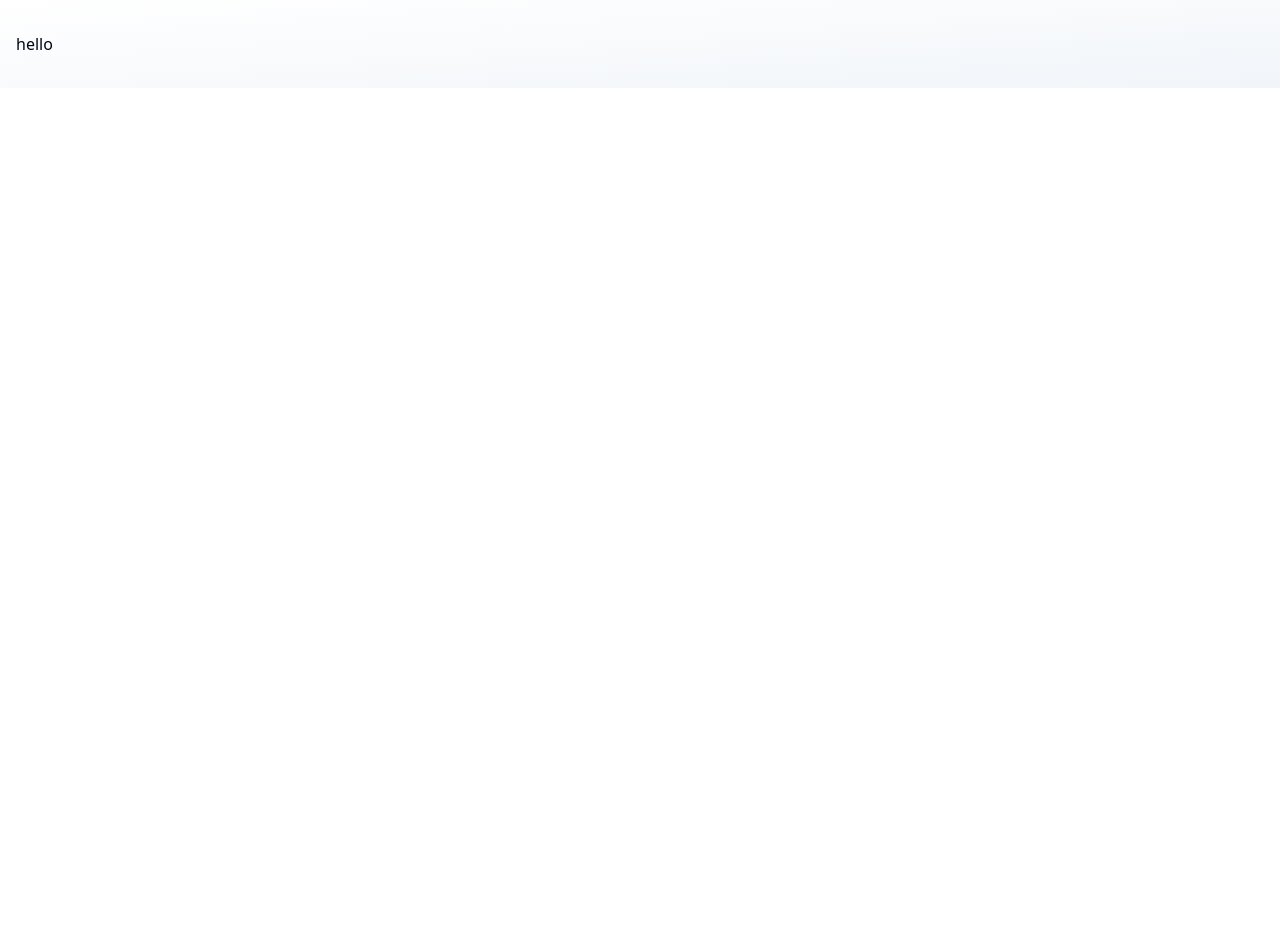
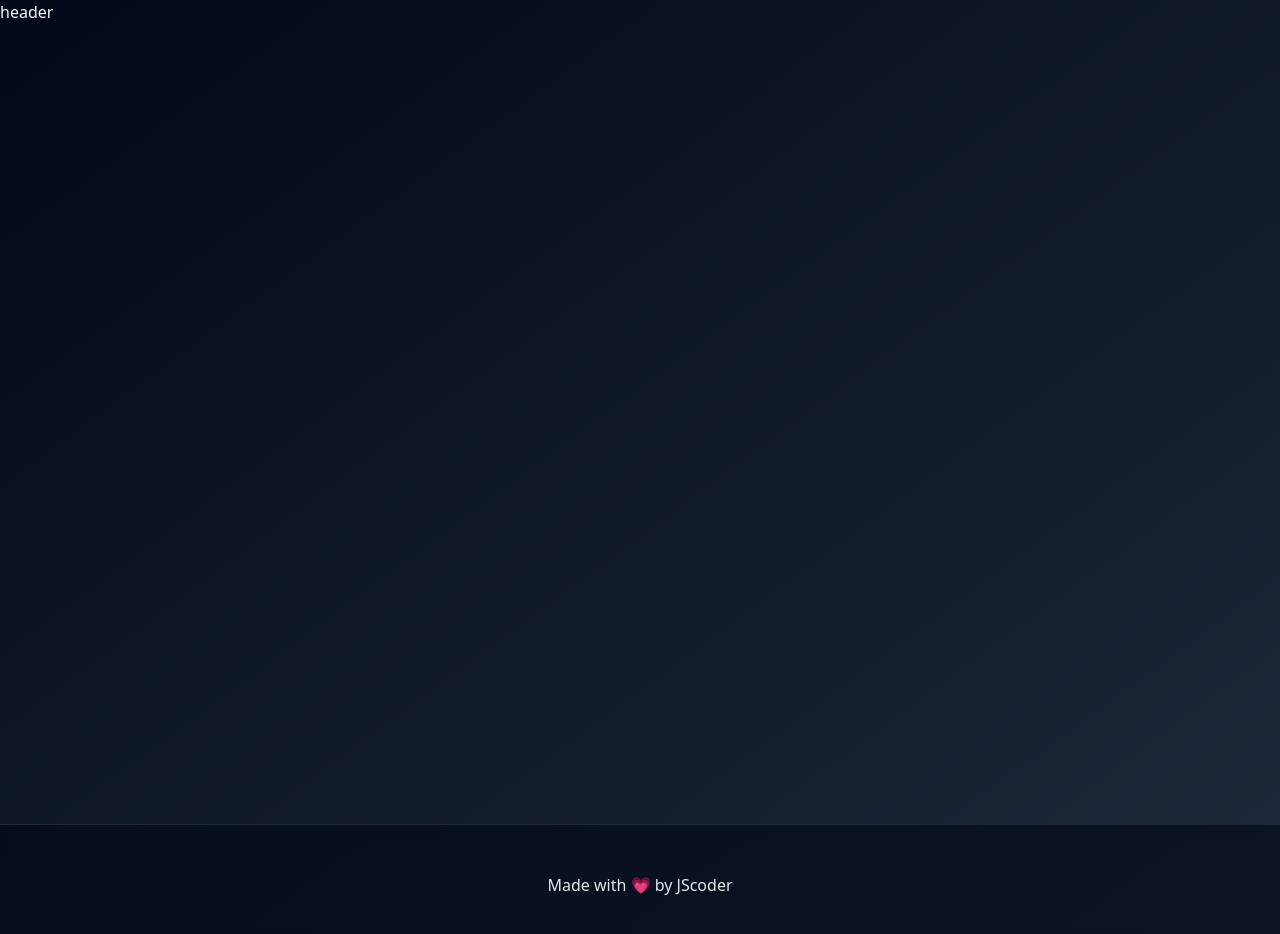
Before and after one commit to JScoder4005/Climate, a React (Vite) app: page /city/1 in a window 1280 px wide. Shown: the top 934 px of the page. Before the commit the page ends 800 px from the top, so only its background shows below. Built offline with nearby package versions, Linux system fonts and the light colour scheme.

Commit message:
Created Theme-provider for light and dark mode by using ShadCn... Created new component and updated routes

```diff
--- a/src/App.tsx
+++ b/src/App.tsx
@@ -1,10 +1,20 @@
-import { BrowserRouter } from 'react-router-dom';
+import { BrowserRouter, Route, Routes } from 'react-router-dom';
 import './App.css';
 import Layout from './components/layout';
+import { ThemeProvider } from './components/context/theme-provider';
+import WeatherDashboard from './pages/weather-dashboard';
+import CityPage from './pages/city-page';
 function App() {
   return (
     <BrowserRouter>
-      <Layout>hello</Layout>
+      <ThemeProvider defaultTheme="dark">
+        <Layout>
+          <Routes>
+            <Route path="/" element={<WeatherDashboard />} />
+            <Route path="/city/:cityName" element={<CityPage />} />
+          </Routes>
+        </Layout>
+      </ThemeProvider>
     </BrowserRouter>
   );
 }
--- /dev/null
+++ b/src/components/context/theme-provider.tsx
@@ -0,0 +1,73 @@
+import { createContext, useContext, useEffect, useState } from 'react';
+
+type Theme = 'dark' | 'light' | 'system';
+
+type ThemeProviderProps = {
+  children: React.ReactNode;
+  defaultTheme?: Theme;
+  storageKey?: string;
+};
+
+type ThemeProviderState = {
+  theme: Theme;
+  setTheme: (theme: Theme) => void;
+};
+
+const initialState: ThemeProviderState = {
+  theme: 'system',
+  setTheme: () => null,
+};
+
+const ThemeProviderContext = createContext<ThemeProviderState>(initialState);
+
+export function ThemeProvider({
+  children,
+  defaultTheme = 'system',
+  storageKey = 'vite-ui-theme',
+  ...props
+}: ThemeProviderProps) {
+  const [theme, setTheme] = useState<Theme>(
+    () => (localStorage.getItem(storageKey) as Theme) || defaultTheme
+  );
+
+  useEffect(() => {
+    const root = window.document.documentElement;
+
+    root.classList.remove('light', 'dark');
+
+    if (theme === 'system') {
+      const systemTheme = window.matchMedia('(prefers-color-scheme: dark)')
+        .matches
+        ? 'dark'
+        : 'light';
+
+      root.classList.add(systemTheme);
+      return;
+    }
+
+    root.classList.add(theme);
+  }, [theme]);
+
+  const value = {
+    theme,
+    setTheme: (theme: Theme) => {
+      localStorage.setItem(storageKey, theme);
+      setTheme(theme);
+    },
+  };
+
+  return (
+    <ThemeProviderContext.Provider {...props} value={value}>
+      {children}
+    </ThemeProviderContext.Provider>
+  );
+}
+
+export const useTheme = () => {
+  const context = useContext(ThemeProviderContext);
+
+  if (context === undefined)
+    throw new Error('useTheme must be used within a ThemeProvider');
+
+  return context;
+};
--- /dev/null
+++ b/src/components/header.tsx
@@ -0,0 +1,9 @@
+const Header = () => {
+  return (
+    <header>
+      <div></div>
+    </header>
+  );
+};
+
+export default Header;
--- a/src/components/layout.tsx
+++ b/src/components/layout.tsx
@@ -1,14 +1,19 @@
-import { PropsWithChildren } from 'react';
+import type { PropsWithChildren } from 'react';
+import Header from './header';
 
 const Layout = ({ children }: PropsWithChildren) => {
   return (
     <div className="bg-gradient-to-br from-background to-muted">
-      {/* header */}
-      <main className="max-h-screen container mx-auto px-4 py-8">
+      <Header />
+      header
+      <main className="min-h-screen container mx-auto px-4 py-8">
         {children}
       </main>
-
-      {/* footer */}
+      <footer className="border-t backdrop-blur supports-[backdrop-filter]:bg-background/60 py-12">
+        <div className="container mx-auto px-4 text-center text-gray-200">
+          <p>Made with 💗 by JScoder</p>
+        </div>
+      </footer>
     </div>
   );
 };
--- /dev/null
+++ b/src/pages/city-page.tsx
@@ -0,0 +1,5 @@
+const CityPage = () => {
+  return <div></div>;
+};
+
+export default CityPage;
--- /dev/null
+++ b/src/pages/weather-dashboard.tsx
@@ -0,0 +1,5 @@
+const WeatherDashboard = () => {
+  return <div></div>;
+};
+
+export default WeatherDashboard;
```
Also changed, not shown: public/logo.png (added), public/logo2.png (added).
